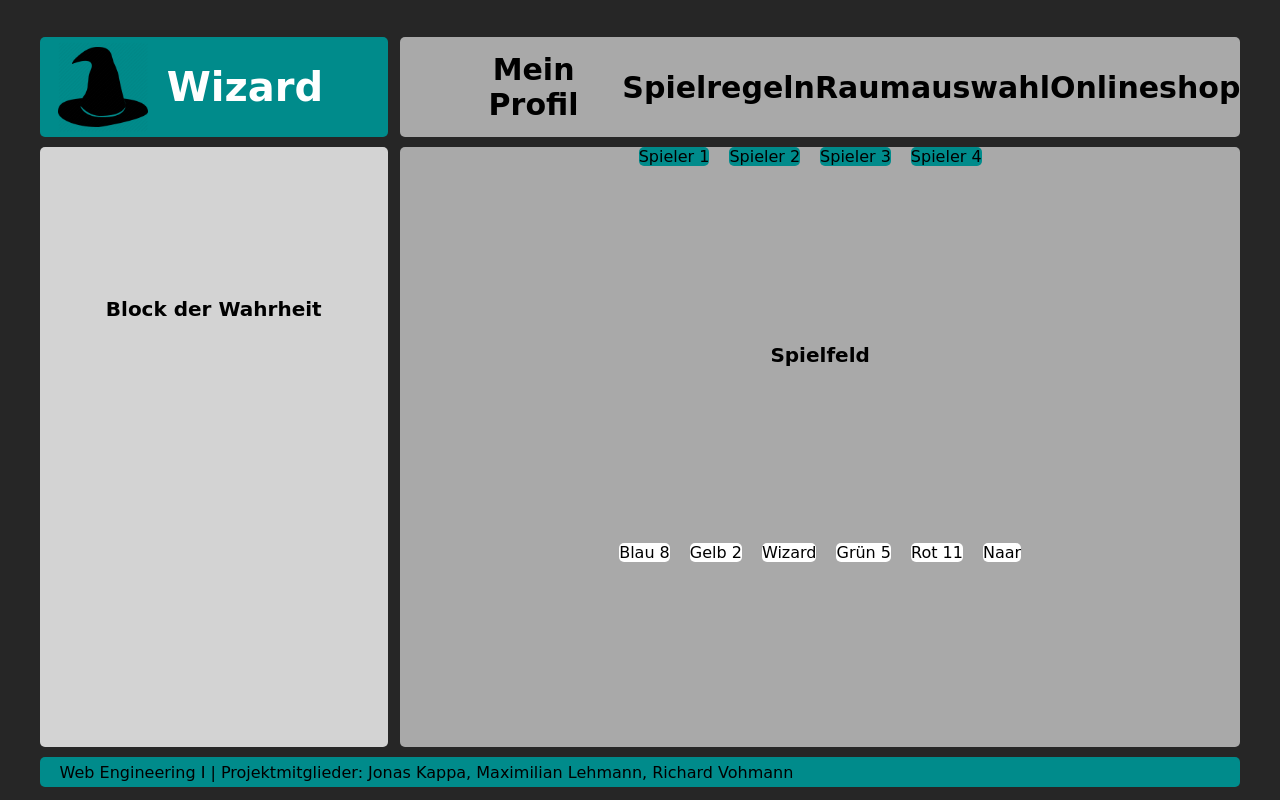
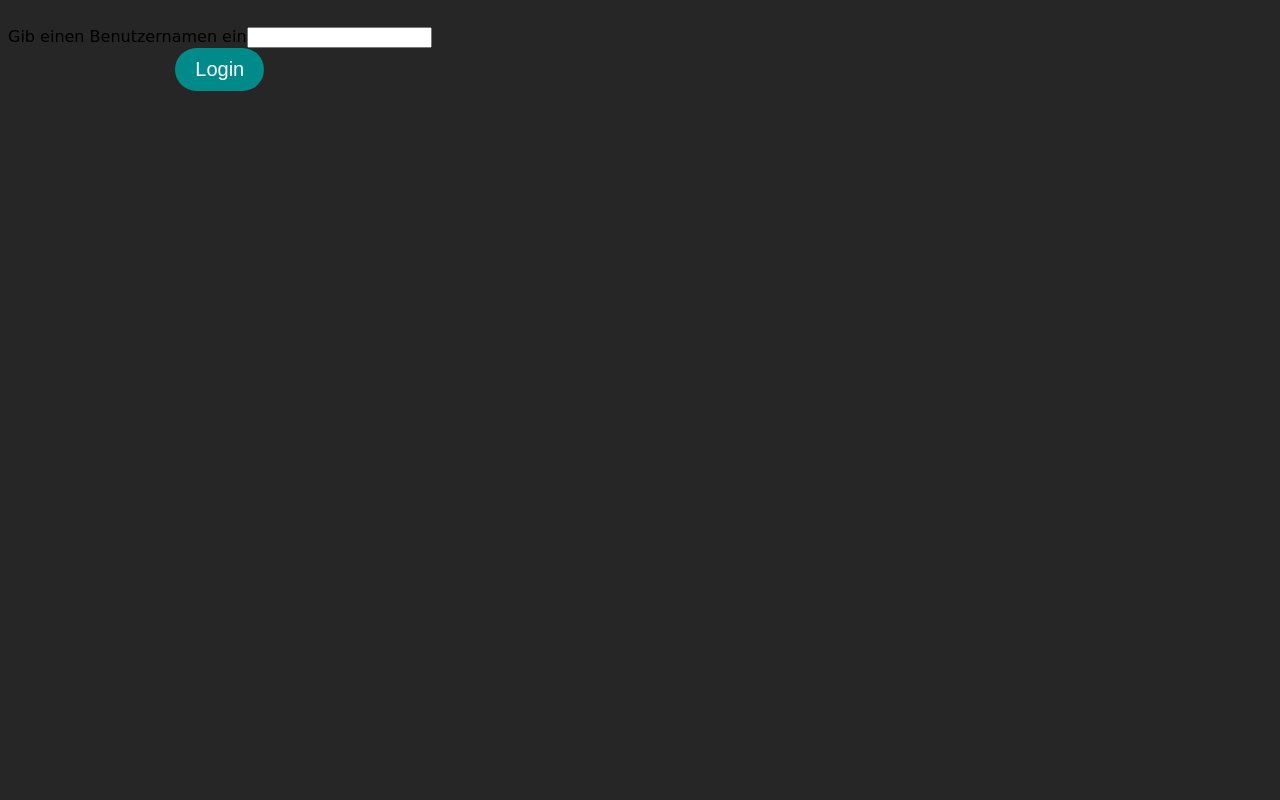
Before and after one commit to paraRhyme/webEngineering, a website: page public/index.html in a window 1280 px wide. Drawn offline with nearby package versions, Linux system fonts and the light colour scheme; no server answers; a web font is replaced by a local one.

Commit message:
schenlles update

```diff
--- a/public/index.html
+++ b/public/index.html
@@ -12,10 +12,10 @@
     <script language="JavaScript" type="text/javascript" src="JavaScriptFiles/core.js"></script>
     <style>
         #website {
-            display: 1;  <!-- 1 = Ein | None = Aus -->
+            display: none;  <!-- 1 = Ein | None = Aus -->
         }
         #LoginDiv {
-            display: none;     <!-- 1 = Ein | None = Aus -->
+            display: 1;     <!-- 1 = Ein | None = Aus -->
         }
     </style>
 </head>
@@ -52,7 +52,7 @@
         <div id="menue">
             <h2 style="padding-left: 45px"><a onclick="clickMeinProfil()">Mein Profil</a></h2>
             <h2><a onclick="clickSpielregeln()">Spielregeln</a></h2>
-            <h2><a id="roomChooserTab">Raumauswahl</a></h2>
+            <h2><a id="roomChooserTab" onclick="getRooms()">Raumauswahl</a></h2>
             <h2><a onclick="clickOnlineshop()">Onlineshop</a></h2>
         </div>
     </div>
```
